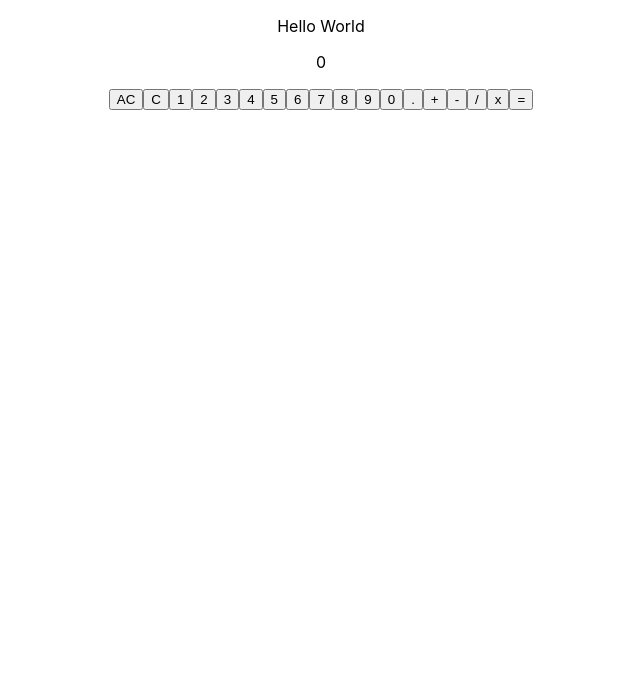
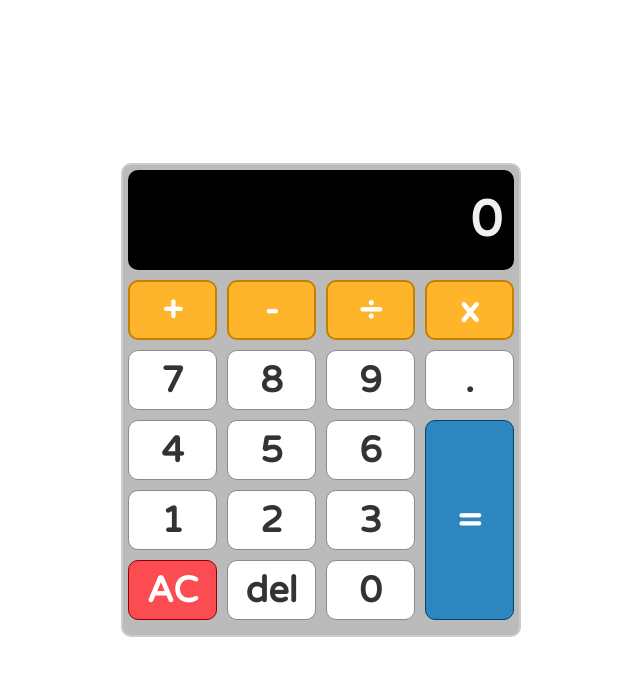
Before and after one commit to StevieV1903/calculator_app, a React (Create React App) app: page / in a window 1280 px wide. Shown: the top 676 px of the page, without its empty margins (319-959 px from the left). Built offline with nearby package versions, Linux system fonts and the light colour scheme.

Commit message:
added initial styling to calculator

```diff
--- a/src/App.css
+++ b/src/App.css
@@ -1,3 +1,21 @@
-.App {
+@import url('https://fonts.googleapis.com/css2?family=Special+Elite&display=swap');
+
+
+.app {
   text-align: center;
+  box-sizing: border-box;
+  /* background-color: #e2e2e2; */
 }
+
+*, *::before, *::after {
+  margin: 0;
+  padding: 0;
+  box-sizing: inherit;
+}
+.app-title {
+  padding-top: 60px;
+  padding-bottom: 20px;
+  font-family: 'Special Elite', cursive;
+  font-size: 42px;
+  color: #000095;
+}
--- a/src/App.js
+++ b/src/App.js
@@ -3,9 +3,11 @@ import Calculator from "./Calculator.js";
 
 const App = () => {
   return (
-    <div className="App">
-      <p>Hello World</p>
+    <div className="app">
+      <div className="screen">
+      {/* <h1 className="app-title">Cal-cool-8-or</h1> */}
       <Calculator />
+      </div>
     </div>
   );
 }
--- a/src/Calculator.css
+++ b/src/Calculator.css
@@ -0,0 +1,110 @@
+@import url('https://fonts.googleapis.com/css2?family=Varela+Round&display=swap');
+
+.calculator-container {
+    padding: 5px;
+    border: 2px solid #ccc;
+    border-radius: 10px;
+    position: absolute;
+    top: 50%;
+    left: 50%;
+    transform: translate(-50%, -50%);
+    width: 400px;
+    background-color: #bbbbbb;
+
+  }
+  .calculator-screen {
+    display: flex;
+    /* flex-wrap: wrap; */
+    justify-content: space-between;
+    align-items: center;
+    font-family: 'Varela Round', sans-serif;
+    width: 100%;
+    font-size: 50px;
+    font-weight: bold;
+    height: 100px;
+    /* height: auto; */
+    border: solid 2px black;
+    border-radius: 10px;
+    background-color: black;
+    color: #f0f0f0;
+    padding: 0 10px;
+    /* overflow: hidden; */
+  }
+
+  button {
+    font-family: 'Varela Round', sans-serif;
+    font-weight: bold;
+    height: 60px;
+    background-color: #fff;
+    cursor: pointer;
+    border-radius: 10px;
+    border: 1px solid #8d8a8a;
+    font-size: 36px;
+    color: #333;
+  }
+  button:hover {
+    background-color: #c4c4c4;
+  }
+  button:active {
+    transform: translateY(2px);
+  }
+
+  .operator-button {
+    background-color: #ffb52b;
+    color: #fff;
+    border: solid 2px #c58000
+  }
+  .operator-button:hover {
+    background-color: #ffa600;
+  }
+
+  .all-clear-button {
+    font-family: 'Varela Round', sans-serif;
+    background-color: #fb4c52;
+    border-color: #900005;
+    color: #fff;
+  }
+
+  .all-clear-button:hover {
+    background-color: #900005;
+  }
+
+  .equal-sign-button {
+    background-color: #2e86c0;
+    border-color: #004574;
+    color: #fff;
+    grid-row-start: 3;
+    grid-row-end: 6;
+    grid-column-start: 4;
+    grid-column-end: 5;
+    height: 100%;
+  }
+
+  .equal-sign-button:hover {
+    background-color: #004574;
+  }
+  .calculator-digits-container {
+      display: grid;
+      grid-template-columns: repeat(4, 1fr);
+      grid-gap: 10px;
+      margin: 10px 0px;
+  }
+
+  /* Responsive Rules */
+
+  @media screen and (max-width: 450px) {
+
+    .calculator-container {
+        width: 320px;
+    }
+
+    .calculator-screen {
+        font-size: 36px;
+        height: 70px;
+    }
+
+    button {
+        font-size: 30px;
+    }
+
+}
--- a/src/Calculator.js
+++ b/src/Calculator.js
@@ -107,13 +107,13 @@ const Calculator = () => {
             setStoredNumberOne( answer.toString() )
             setStoredNumberTwo( "0" )
         }
-        else if( storedOperation === "/" ){
+        else if( storedOperation === "÷" ){
             let answer = parseFloat( storedNumberOne ) / parseFloat( storedNumberTwo )
             setDisplayedNumber( answer )
             setStoredNumberOne( answer.toString() )
             setStoredNumberTwo( "0" )
         }
-        else if( storedOperation === "*" ){
+        else if( storedOperation === "x" ){
             let answer = parseFloat( storedNumberOne ) * parseFloat( storedNumberTwo )
             setDisplayedNumber( answer )
             setStoredNumberOne( answer.toString() )
@@ -123,34 +123,64 @@ const Calculator = () => {
         setIsAnswer( true )
     };
 
+    const limitDisplayToTen = ( displayedNumber ) => {
+        let shortenedDisplayNumber = displayedNumber.slice( 0, 10 )
+        setDisplayedNumber( shortenedDisplayNumber )
+    }
+
+
+
     // const handlePointClick = () => {
 
     // };
 
+
+    // const limitDisplayToTen = ( ) => {
+    // document.getElementById("display").maxLength="10";
+    // }
+
     return(
-        <div>
+        <div className="screen">
 
-            <p> { +parseFloat(displayedNumber).toFixed( 8 ) } </p>
+        <div className="calculator-container">
+            <div className="calculator-screen">
 
-            <button onClick={ () => handleAllClearClick() }>AC</button>
-            <button onClick={ () => handleDeleteClick() }>C</button>
+            <p> { storedOperation } </p>
+            <p> { +parseFloat(displayedNumber).toFixed( 7 ) } </p>
+            {/* <p id="display"> { limitDisplayToTen(+parseFloat(displayedNumber).toFixed( 7 )) } </p> */}
+
+            </div>
+
+            <div className="calculator-digits-container">
+
+            <button className="operator-button" onClick={ () => handleOperationClick("+") }>+</button>
+            <button className="operator-button" onClick={ () => handleOperationClick("-") }>-</button>
+            <button className="operator-button" onClick={ () => handleOperationClick("÷") }>÷</button>
+            <button className="operator-button" onClick={ () => handleOperationClick("x") }>x</button>
+
+            <button onClick={ () => handleNumberClick("7") }>7</button>
+            <button onClick={ () => handleNumberClick("8") }>8</button>
+            <button onClick={ () => handleNumberClick("9") }>9</button>
+            <button className="decimal-point-button" onClick={ () => handleNumberClick(".") }>.</button>
+
+            <button onClick={ () => handleNumberClick("4") }>4</button>
+            <button onClick={ () => handleNumberClick("5") }>5</button>
+            <button onClick={ () => handleNumberClick("6") }>6</button>
+
             <button onClick={ () => handleNumberClick("1") }>1</button>
             <button onClick={ () => handleNumberClick("2") }>2</button>
             <button onClick={ () => handleNumberClick("3") }>3</button>
-            <button onClick={ () => handleNumberClick("4") }>4</button>
-            <button onClick={ () => handleNumberClick("5") }>5</button>
-            <button onClick={ () => handleNumberClick("6") }>6</button>
-            <button onClick={ () => handleNumberClick("7") }>7</button>
-            <button onClick={ () => handleNumberClick("8") }>8</button>
-            <button onClick={ () => handleNumberClick("9") }>9</button>
+
+            <button className="all-clear-button" onClick={ () => handleAllClearClick() }>AC</button>
+            <button onClick={ () => handleDeleteClick() }>del</button>
             <button onClick={ () => handleNumberClick("0") }>0</button>
-            <button onClick={ () => handleNumberClick(".") }>.</button>
-            <button onClick={ () => handleOperationClick("+") }>+</button>
-            <button onClick={ () => handleOperationClick("-") }>-</button>
-            <button onClick={ () => handleOperationClick("/") }>/</button>
-            <button onClick={ () => handleOperationClick("*") }>x</button>
-            <button onClick={ () => handleEqualsClick() }>=</button>
 
+
+
+            <button className="equal-sign-button" onClick={ () => handleEqualsClick() }>=</button>
+            </div>
+
+        </div>
         </div>
     )
 };
```
